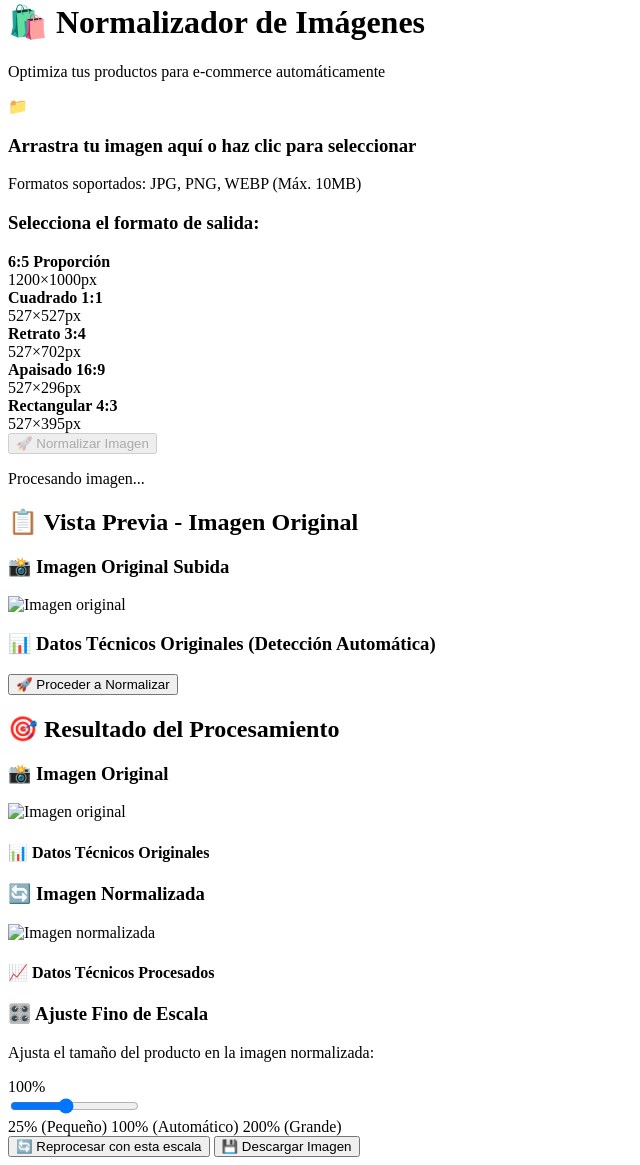
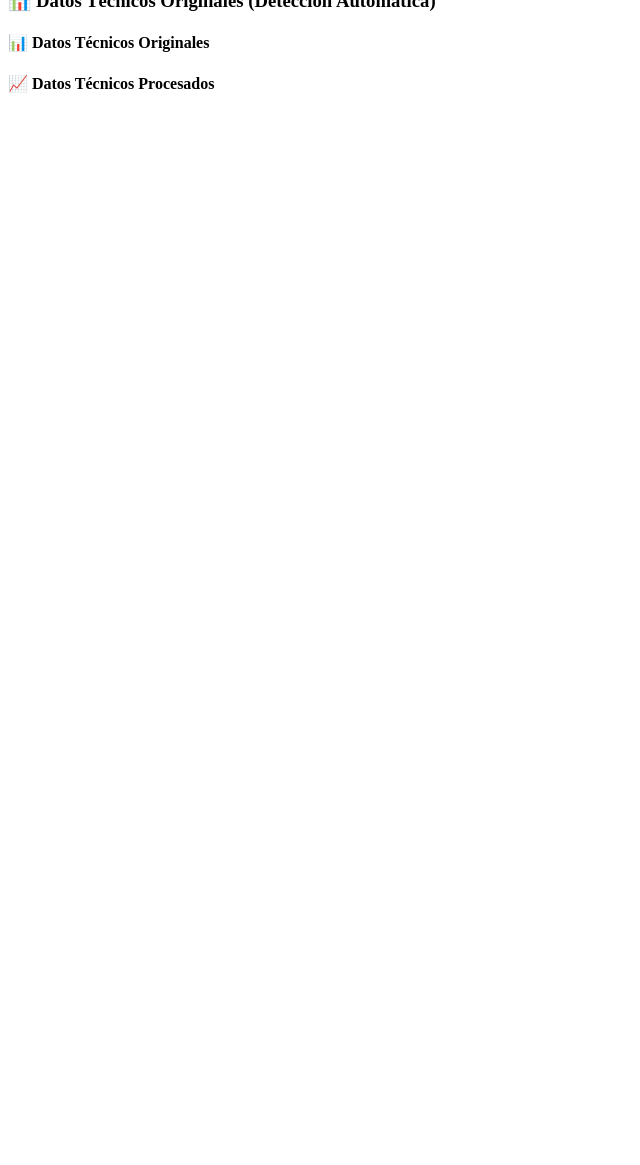
Before and after one commit to nandofes13-max/normalizador-fotos, a website: page public/index.html in a window 1280 px wide. Shown: the part 18-1183 px from the top of the page, without its empty margins (0-640 px from the left). After the commit the page ends 800 px from the top, so only its background shows below. Drawn offline with Linux system fonts and the light colour scheme.

Commit message:
Update index.html

```diff
--- a/public/index.html
+++ b/public/index.html
@@ -1,135 +1,22 @@
-<!DOCTYPE html>
-<html lang="es">
-<head>
-    <meta charset="UTF-8">
-    <meta name="viewport" content="width=device-width, initial-scale=1.0">
-    <title>Normalizador de Imágenes para E-commerce</title>
-    <link rel="stylesheet" href="styles.css">
-</head>
-<body>
-    <div class="container">
-        <header>
-            <h1>🛍️ Normalizador de Imágenes</h1>
-            <p class="subtitle">Optimiza tus productos para e-commerce automáticamente</p>
-        </header>
-
-        <section class="upload-section">
-            <div class="upload-area" id="uploadArea">
-                <div class="upload-icon">📁</div>
-                <h3>Arrastra tu imagen aquí o haz clic para seleccionar</h3>
-                <p>Formatos soportados: JPG, PNG, WEBP (Máx. 10MB)</p>
-                <input type="file" id="imageInput" accept="image/*" style="display: none;">
-            </div>
-
-            <div class="format-selector">
-                <h3>Selecciona el formato de salida:</h3>
-                <div class="format-grid">
-                    <div class="format-option" data-format="proportion65">
-                        <strong>6:5 Proporción</strong>
-                        <div>1200×1000px</div>
-                    </div>
-                    <div class="format-option" data-format="square">
-                        <strong>Cuadrado 1:1</strong>
-                        <div>527×527px</div>
-                    </div>
-                    <div class="format-option" data-format="portrait">
-                        <strong>Retrato 3:4</strong>
-                        <div>527×702px</div>
-                    </div>
-                    <div class="format-option" data-format="landscape">
-                        <strong>Apaisado 16:9</strong>
-                        <div>527×296px</div>
-                    </div>
-                    <div class="format-option" data-format="rectangular">
-                        <strong>Rectangular 4:3</strong>
-                        <div>527×395px</div>
-                    </div>
+<!-- En la sección de Datos Técnicos Originales (preview-section) -->
+<div class="tech-specs">
+    <h3>📊 Datos Técnicos Originales (Detección Automática)</h3>
+    <div class="specs-grid" id="originalSpecsPreview">
+        <!-- Se llenará dinámicamente con márgenes individuales -->
     </div>
 </div>
 
-            <div class="buttons">
-                <button class="btn-primary" id="processBtn" disabled>🚀 Normalizar Imagen</button>
-            </div>
-        </section>
-
-        <div class="loading" id="loading">
-            <div class="spinner"></div>
-            <p>Procesando imagen...</p>
-        </div>
-
-        <div class="error" id="errorMessage"></div>
-        <div class="success" id="successMessage"></div>
-
-        <section class="preview-section" id="previewSection">
-            <h2>📋 Vista Previa - Imagen Original</h2>
-            <div class="preview-grid">
-                <div class="image-container">
-                    <h3>📸 Imagen Original Subida</h3>
-                    <img id="originalImagePreview" src="" alt="Imagen original">
-                </div>
-
-                <div class="tech-specs">
-                    <h3>📊 Datos Técnicos Originales (Detección Automática)</h3>
-                    <div class="specs-grid" id="originalSpecsPreview">
-                        <!-- Se llenará automáticamente -->
-                    </div>
+<!-- En la sección de Resultados (results-section) -->
+<div class="tech-specs" style="margin-top: 20px;">
+    <h4>📊 Datos Técnicos Originales</h4>
+    <div class="specs-grid" id="originalSpecs">
+        <!-- Mismos datos que el preview -->
     </div>
 </div>
 
-            <div class="buttons">
-                <button class="btn-primary" id="processFromPreviewBtn">🚀 Proceder a Normalizar</button>
-            </div>
-        </section>
-
-        <section class="results-section" id="resultsSection">
-            <h2>🎯 Resultado del Procesamiento</h2>
-            <div class="results-grid">
-                <div class="image-container">
-                    <h3>📸 Imagen Original</h3>
-                    <img id="originalImage" src="" alt="Imagen original">
-                    <div class="tech-specs" style="margin-top: 20px;">
-                        <h4>📊 Datos Técnicos Originales</h4>
-                        <div class="specs-grid" id="originalSpecs">
-                            <!-- Se llenará automáticamente -->
-                        </div>
-                    </div>
-                </div>
-
-                <div class="image-container">
-                    <h3>🔄 Imagen Normalizada</h3>
-                    <img id="processedImage" src="" alt="Imagen normalizada">
 <div class="tech-specs" style="margin-top: 20px;">
     <h4>📈 Datos Técnicos Procesados</h4>
     <div class="specs-grid" id="processedSpecs">
-                            <!-- Se llenará automáticamente -->
+        <!-- Se llenará con márgenes individuales del resultado -->
     </div>
 </div>
-                </div>
-            </div>
-
-            <div class="adjustment-section" id="adjustmentSection">
-                <h3>🎛️ Ajuste Fino de Escala</h3>
-                <p>Ajusta el tamaño del producto en la imagen normalizada:</p>
-
-                <div class="scale-control">
-                    <div class="scale-value" id="scaleValue">100%</div>
-                    <input type="range" class="scale-slider" id="scaleSlider"
-                           min="25" max="200" value="100" step="1">
-                    <div class="scale-labels">
-                        <span>25% (Pequeño)</span>
-                        <span>100% (Automático)</span>
-                        <span>200% (Grande)</span>
-                    </div>
-                </div>
-
-                <div class="buttons">
-                    <button class="btn-primary" id="reprocessBtn">🔄 Reprocesar con esta escala</button>
-                    <button class="btn-secondary" id="downloadBtn">💾 Descargar Imagen</button>
-                </div>
-            </div>
-        </section>
-    </div>
-
-    <script src="script.js"></script>
-</body>
-</html>
```
Lines whose indentation alone changed are shown as unchanged.
